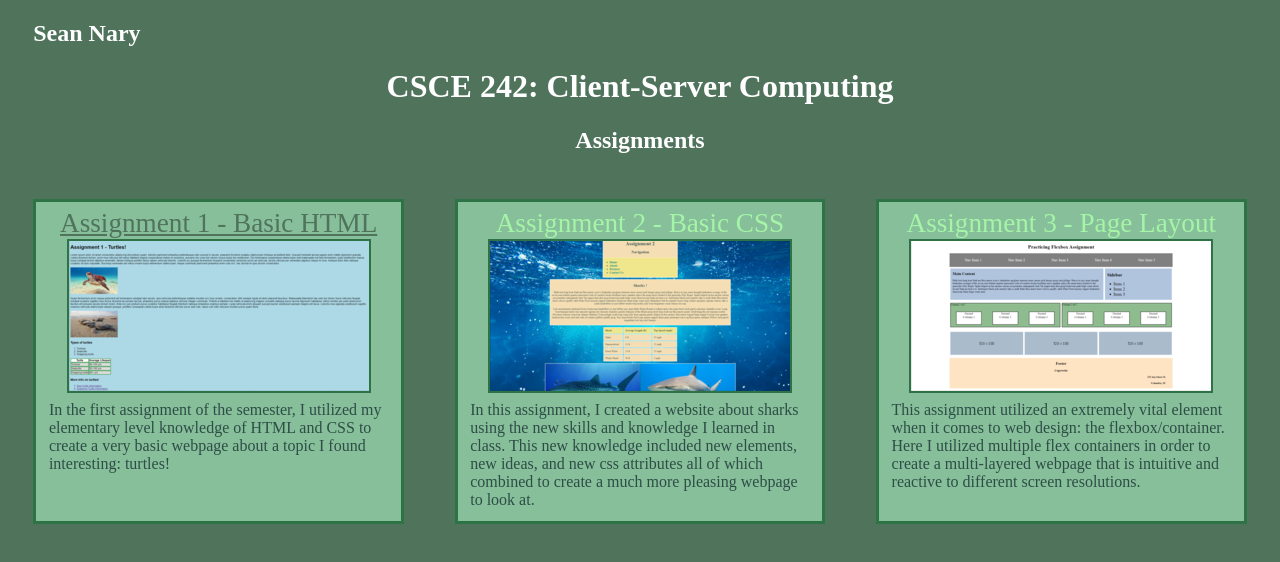
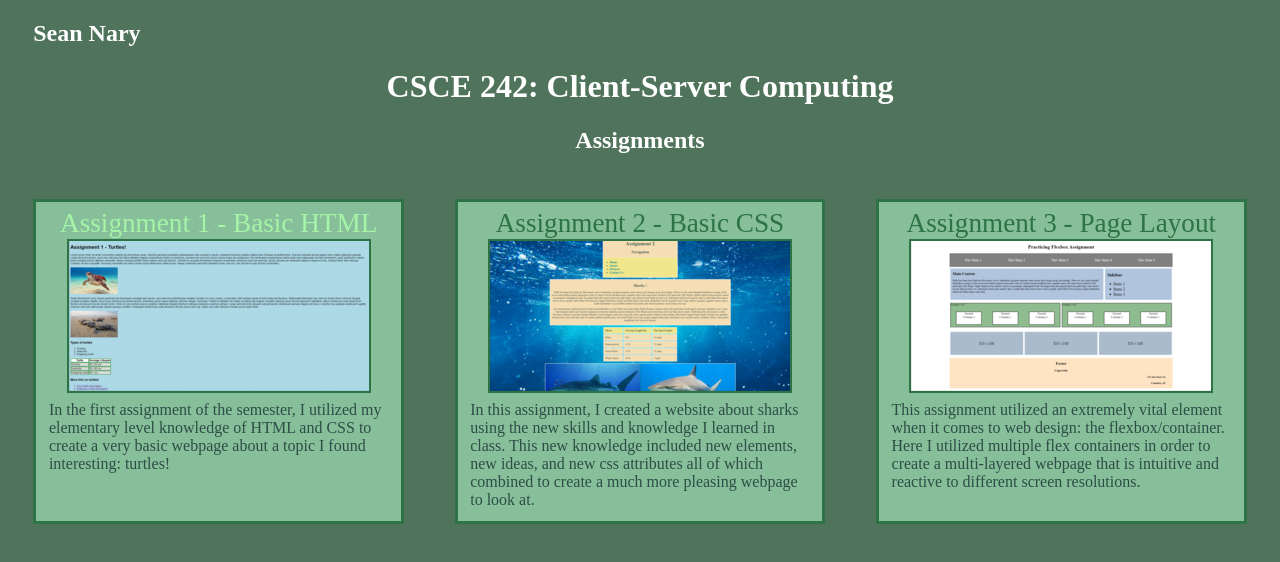
Before and after one commit to Seanopher/Seanopher.github.io, a plain HTML site: page index.html in a window 1280 px wide. In both pictures the pointer is over the link "Assignment 1 - Basic HTML". Drawn offline with Linux system fonts and the light colour scheme.

Commit message:
assign. 4 clr change

```diff
--- a/styles.css
+++ b/styles.css
@@ -36,12 +36,12 @@ body {
 
 a:link, a:visited {
     text-decoration: none;
-    color:#A5F4A7;
+    color:#2E7346;
 }
 
 a:hover {
-    text-decoration:underline;
-    color:#50735C;
+    text-decoration:wavy;
+    color:#A5F4A7;
 }
 
 #text-div {
```
